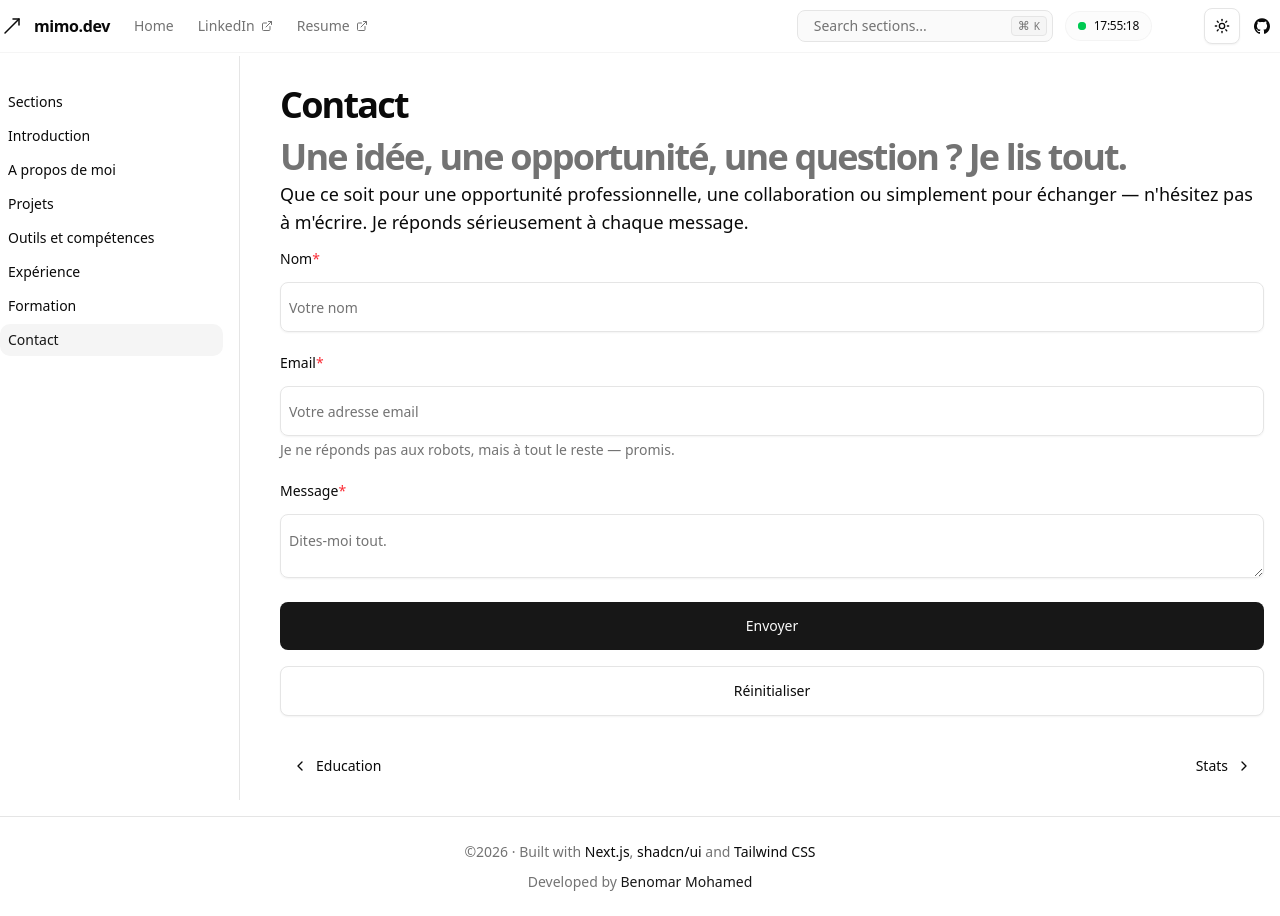
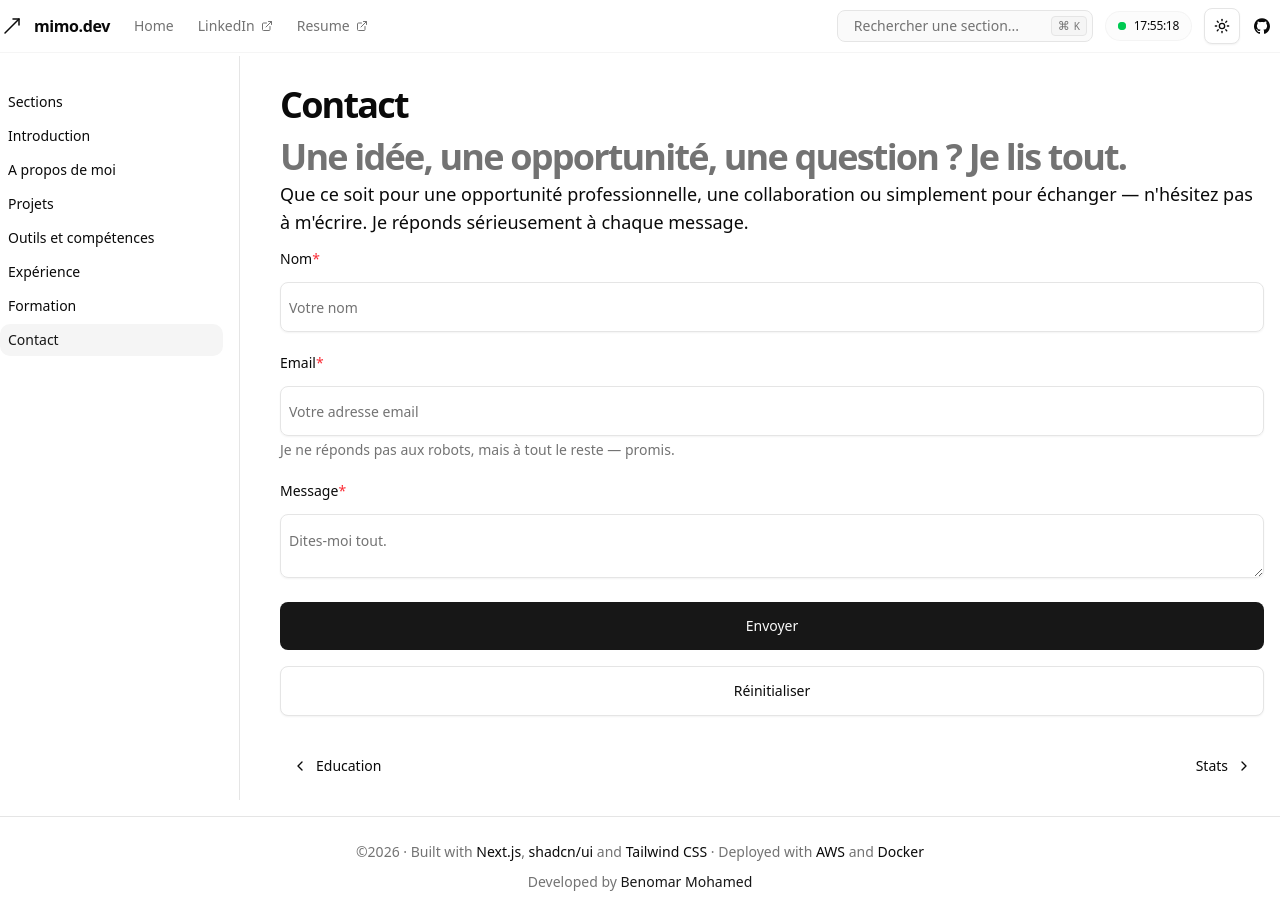
Before and after one commit to Phfyx/New-Portfolio, a Next.js app: page /contact in a window 1280 px wide. Built offline with nearby package versions, Linux system fonts and the light colour scheme.

Commit message:
FEAT: changement header du site, trad search et deployed with

```diff
--- a/app/actions/sendMailServerActions.ts
+++ b/app/actions/sendMailServerActions.ts
@@ -49,7 +49,7 @@ export async function sendMessageServerAction(
   if (fullname?.length <= 2) {
     return {
       fullnameError:
-        'Wow, your name seems to be in stealth mode! 😄 How about unleashing the full version this time?',
+        'Wow, votre nom est en mode invisible ! 😄 Pourquoi pas mettre la version compléte ?',
     };
   }
 
@@ -64,7 +64,7 @@ export async function sendMessageServerAction(
   // validate message
   if (message?.length <= 10) {
     return {
-      messageError: 'That’s a bit brief! 😅 Let it flow—share the whole story!',
+      messageError: 'Ce message semble un peu court non ? Allez racontez moi tout !',
     };
   }
 
--- a/app/layout.tsx
+++ b/app/layout.tsx
@@ -5,6 +5,7 @@ import { SiteHeader } from "@/components/site-header";
 import { SideNav } from "@/components/side-nav";
 import {SiteFooter} from "@/components/site-footer";
 import { docsConfig } from "@/config/docs";
+import { META_THEME_COLORS, siteConfig } from '@/config/site';
 import Pager from "@/components/pager";
 import "./globals.css";
 
@@ -19,8 +20,36 @@ const geistMono = Geist_Mono({
 });
 
 export const metadata: Metadata = {
-  title: "Create Next App",
-  description: "Generated by create next app",
+  title: siteConfig.name,
+  description: siteConfig.description,
+  metadataBase: new URL(siteConfig.url),
+  keywords: siteConfig.keywords,
+  authors: [
+    {
+      name: 'Benomar Mohamed',
+      url: ''
+    },
+  ],
+  creator: 'Benomar Mohamed',
+  openGraph: {
+    type: 'website',
+    locale: 'en_US',
+    url: siteConfig.url,
+    title: siteConfig.name,
+    description: siteConfig.description,
+    siteName: siteConfig.name,
+  },
+  twitter: {
+    card: 'summary_large_image',
+    title: siteConfig.name,
+    description: siteConfig.description,
+    creator: '@mhdbea',
+  },
+  icons: {
+    icon: '/favicon.ico',
+    shortcut: '/favicon-16x16.png',
+    apple: '/apple-touch-icon.png',
+  },
 };
 
 export default function RootLayout({
--- a/components/command-menu.tsx
+++ b/components/command-menu.tsx
@@ -60,16 +60,16 @@ export function CommandMenu({ ...props }: DialogProps) {
         onClick={() => setOpen(true)}
         {...props}
       >
-        <span className="hidden lg:inline-flex">Search sections...</span>
-        <span className="inline-flex lg:hidden">Search...</span>
+        <span className="hidden lg:inline-flex">Rechercher une section...</span>
+        <span className="inline-flex lg:hidden">Recherche...</span>
         <kbd className="pointer-events-none absolute right-[0.3rem] top-[0.3rem] hidden h-5 select-none items-center gap-1 rounded border bg-muted px-1.5 font-mono text-[10px] font-medium opacity-100 sm:flex">
           <span className="text-xs">⌘</span>K
         </kbd>
       </Button>
       <CommandDialog open={open} onOpenChange={setOpen}>
-        <CommandInput placeholder="Type a command or search..." />
+        <CommandInput placeholder="Rechercher une section..." />
         <CommandList>
-          <CommandEmpty>No results found.</CommandEmpty>
+          <CommandEmpty>Pas de résultats.</CommandEmpty>
           <CommandGroup heading="Links">
             {docsConfig.mainNav
               .filter((navitem: any) => !navitem.external)
--- a/components/site-footer.tsx
+++ b/components/site-footer.tsx
@@ -17,6 +17,12 @@ export async function SiteFooter() {
               <span className="font-medium text-foreground">shadcn/ui</span> and{" "}
               <span className="font-medium text-foreground">Tailwind CSS</span>
             </span>
+            <span className="hidden sm:inline"> · </span>
+            <span className="block sm:inline">
+              Deployed with{" "}
+              <span className="font-medium text-foreground">AWS</span> and {" "}
+              <span className="font-medium text-foreground">Docker</span>
+            </span>
           </div>
           <div className="text-xs text-center sm:text-sm text-muted-foreground">
             Developed by{" "}
--- a/components/site-header.tsx
+++ b/components/site-header.tsx
@@ -71,16 +71,6 @@ export function SiteHeader() {
 
             {/* Action Buttons */}
             <div className="flex items-center gap-1">
-              {/* Music Toggle */}
-              <Button
-                variant="ghost"
-                size="icon"
-                className="h-9 w-9 rounded-full transition-all hover:scale-105 hover:bg-muted"
-                onClick={toggleMusic}
-                title={playing ? "Pause Music" : "Play Music"}
-              >
-              </Button>
-
               {/* Theme Toggle */}
               <Button
                 variant="ghost"
```
